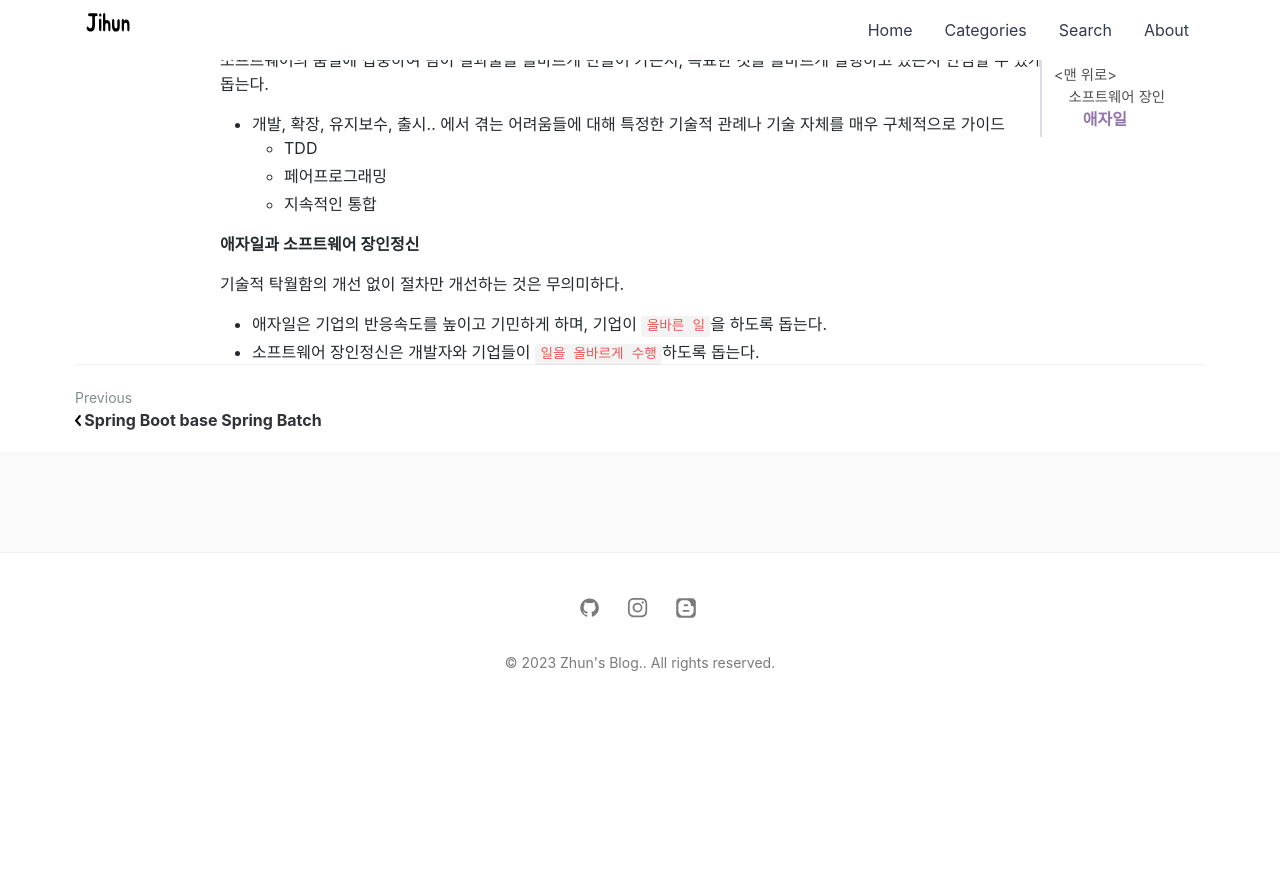
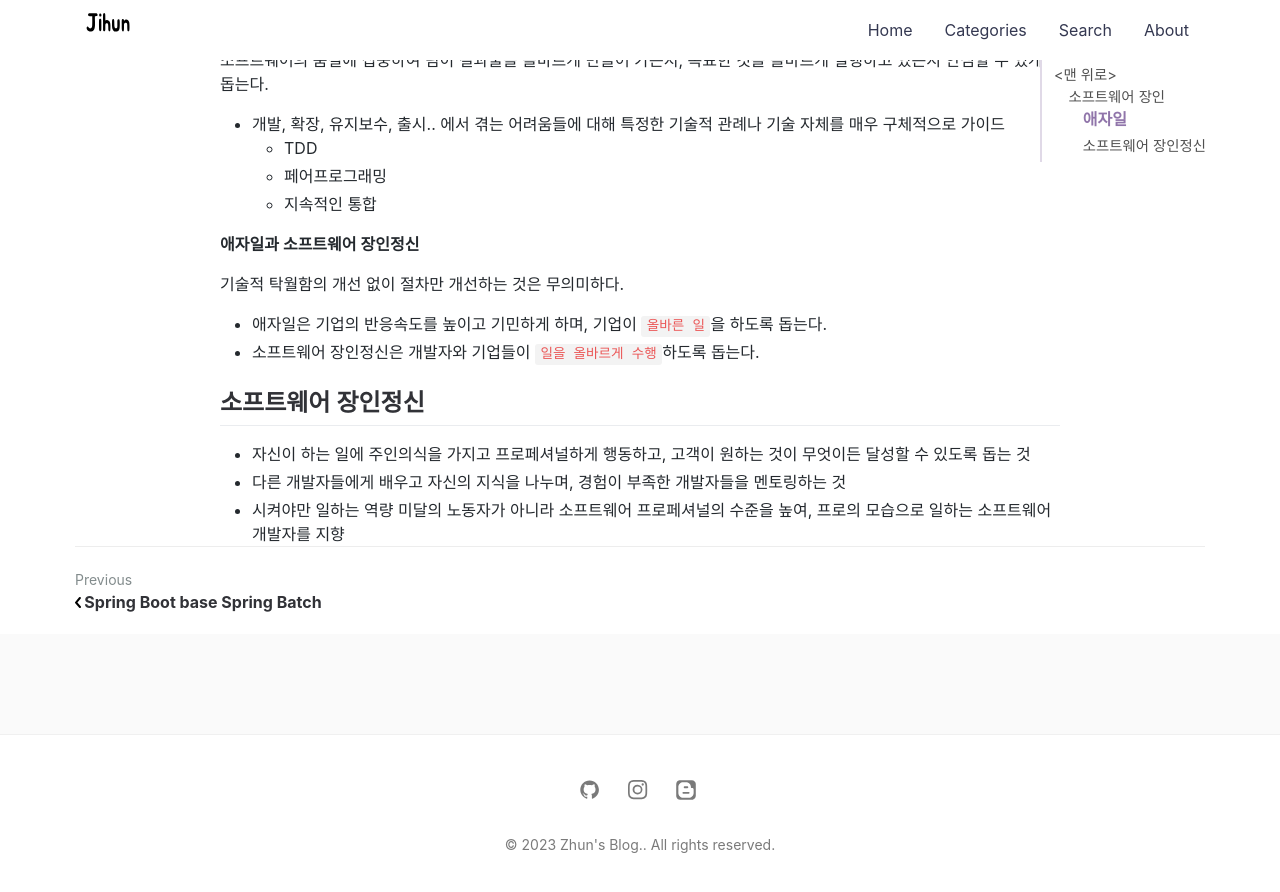
Before and after one commit to jihunparkme/jihunparkme.github.io, a Jekyll site: the page built from _posts/2023-02-01-a-software-master.md, in a window 1280 px wide and 900 px high, scrolled down 1381 px. Shown: the top 892 px of the window. Built offline with Jekyll 4.4.1, drawn with Linux system fonts in a browser that asks for light colours; nearby versions of some CDN libraries; comment, search, counter and statistics services are not loaded; before the commit the page ends 2099 px from its top, so only the background shows below that.

Commit message:
[software master] 소프트웨어 장인정신의 정의

```diff
--- a/_posts/2023-02-01-a-software-master.md
+++ b/_posts/2023-02-01-a-software-master.md
@@ -51,3 +51,9 @@ featured-img: a-software-master book
 
 - 애자일은 기업의 반응속도를 높이고 기민하게 하며, 기업이 `올바른 일`을 하도록 돕는다.
 - 소프트웨어 장인정신은 개발자와 기업들이 `일을 올바르게 수행`하도록 돕는다.
+
+## 소프트웨어 장인정신
+
+- 자신이 하는 일에 주인의식을 가지고 프로페셔널하게 행동하고, 고객이 원하는 것이 무엇이든 달성할 수 있도록 돕는 것
+- 다른 개발자들에게 배우고 자신의 지식을 나누며, 경험이 부족한 개발자들을 멘토링하는 것
+- 시켜야만 일하는 역량 미달의 노동자가 아니라 소프트웨어 프로페셔널의 수준을 높여, 프로의 모습으로 일하는 소프트웨어 개발자를 지향
```
